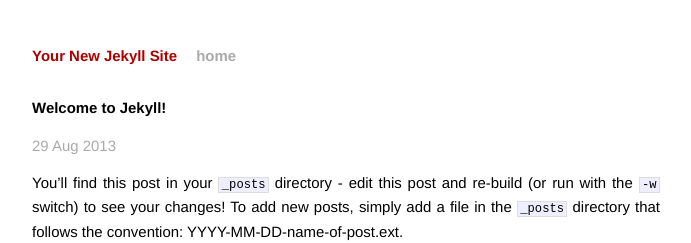
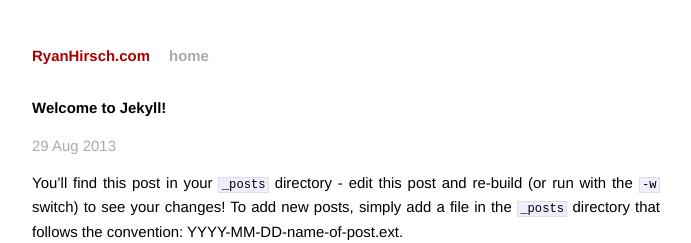
Before and after one commit to RyanHirsch/ryanhirsch.github.io, a Jekyll site: the page built from _posts/2013-08-29-welcome-to-jekyll.markdown, in a window 1280 px wide. Shown: the top 243 px of the page, without its empty margins (294-985 px from the left). Built offline with Jekyll 4.4.1, drawn with Linux system fonts in a browser that asks for light colours; Markdown is read by kramdown in place of the engine named in the settings.

Commit message:
Update blog name

```diff
--- a/_config.yml
+++ b/_config.yml
@@ -1,3 +1,3 @@
-name: Your New Jekyll Site
+name: RyanHirsch.com
 markdown: redcarpet
 pygments: true
--- a/_posts/2013-08-29-welcome-to-jekyll.markdown
+++ b/_posts/2013-08-29-welcome-to-jekyll.markdown
@@ -2,7 +2,7 @@
 layout: post
 title:  "Welcome to Jekyll!"
 date:   2013-08-29 17:12:06
-categories: jekyll update
+categories: update
 ---
 
 You'll find this post in your `_posts` directory - edit this post and re-build (or run with the `-w` switch) to see your changes!
```
